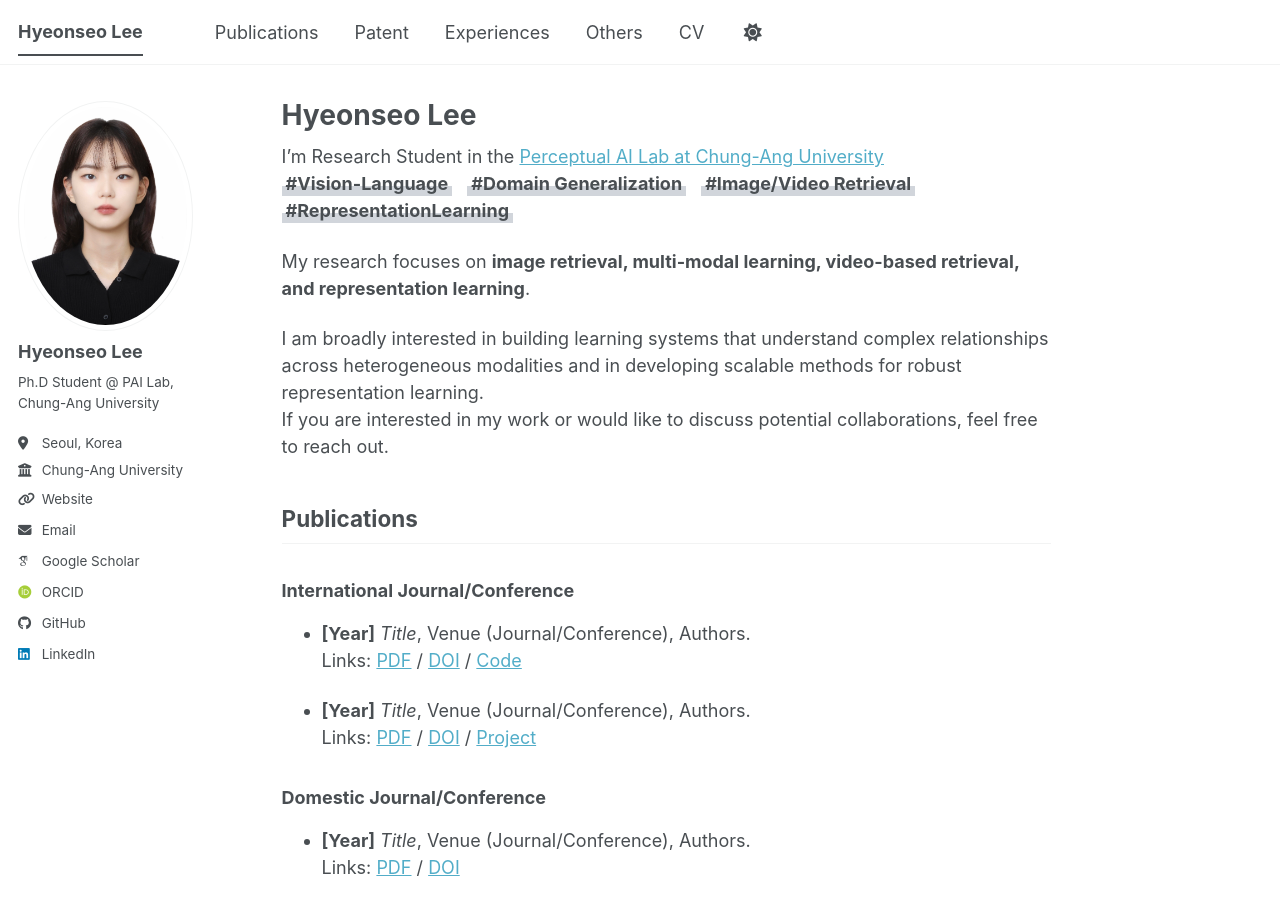
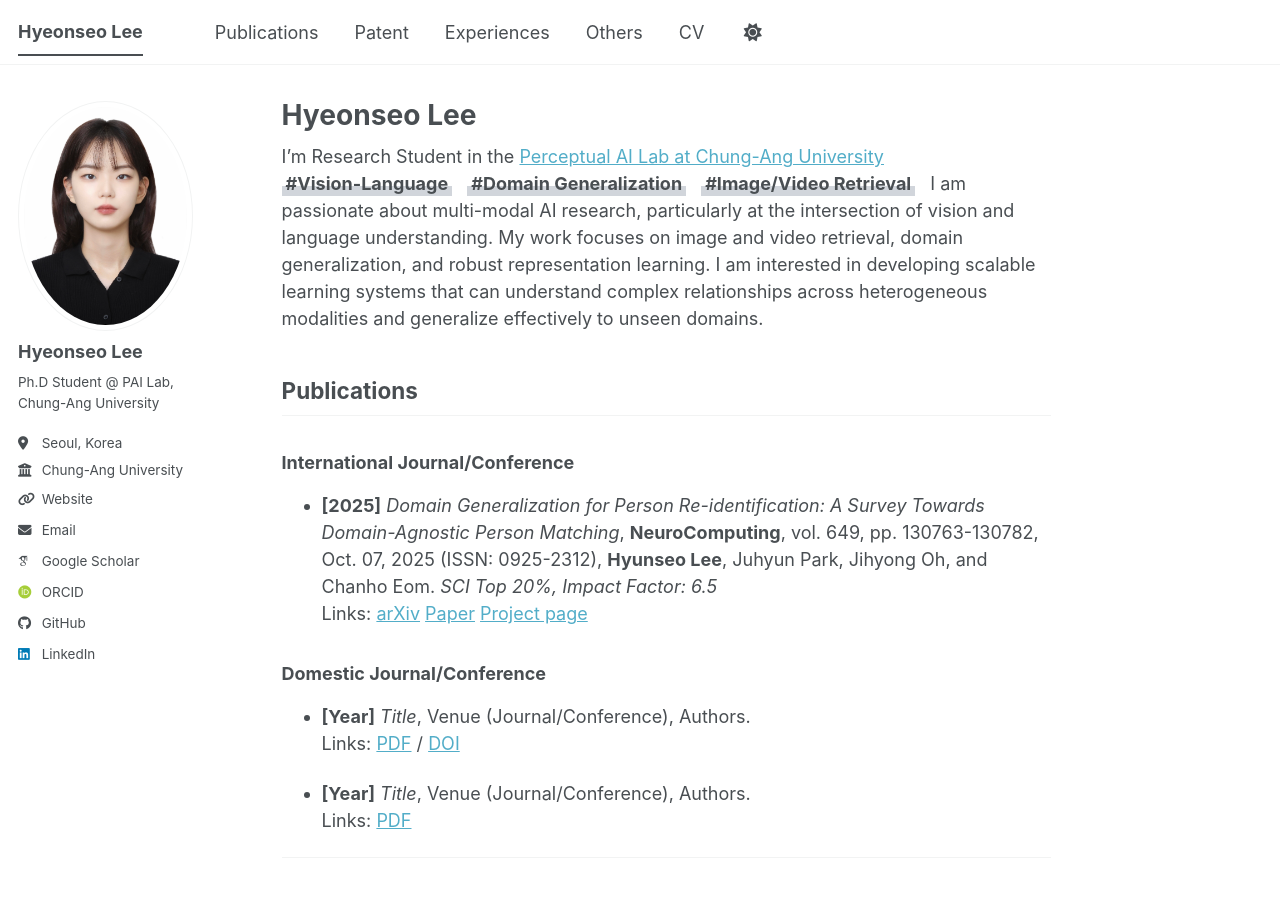
Before and after one commit to hyeonseo-o/hyeonseo-o.github.io, a Jekyll site: the page built from _pages/about.md, in a window 1280 px wide and 900 px high. Built offline with Jekyll 4.4.1, drawn with Linux system fonts in a browser that asks for light colours; some web fonts are replaced; a script bundle is joined from its source files by our own code; library files that are not in the unit come from our copies.

Commit message:
Update about.md

```diff
--- a/_pages/about.md
+++ b/_pages/about.md
@@ -17,23 +17,16 @@ I'm Research Student in the [Perceptual AI Lab at Chung-Ang University](https://
 <span class="tag"><strong>#Vision-Language</strong></span>
 <span class="tag"><strong>#Domain Generalization</strong></span>
 <span class="tag"><strong>#Image/Video Retrieval</strong></span>
-<span class="tag"><strong>#RepresentationLearning</strong></span>
-
-My research focuses on **image retrieval, multi-modal learning, video-based retrieval, and representation learning**.
-
-I am broadly interested in building learning systems that understand complex relationships across heterogeneous modalities and in developing scalable methods for robust representation learning.
-If you are interested in my work or would like to discuss potential collaborations, feel free to reach out.
-
-
+<!-- <span class="tag"><strong>#RepresentationLearning</strong></span> -->
+I am passionate about multi-modal AI research, particularly at the intersection of vision and language understanding.
+My work focuses on image and video retrieval, domain generalization, and robust representation learning. I am interested in developing scalable learning systems that can understand complex relationships across heterogeneous modalities and generalize effectively to unseen domains.
 
 ## Publications <a id="publications"></a>
 
 ### International Journal/Conference <a id="pub-intl"></a>
-- **[Year]** *Title*, Venue (Journal/Conference), Authors.
-  Links: [PDF](#) / [DOI](#) / [Code](#)
-
-- **[Year]** *Title*, Venue (Journal/Conference), Authors.
-  Links: [PDF](#) / [DOI](#) / [Project](#)
+- **[2025]** *Domain Generalization for Person Re-identification: A Survey Towards Domain-Agnostic Person Matching*, **NeuroComputing**, vol. 649, pp. 130763-130782, Oct. 07, 2025 (ISSN: 0925-2312), **Hyunseo Lee**, Juhyun Park, Jihyong Oh, and Chanho Eom.
+*SCI Top 20%, Impact Factor: 6.5*
+Links: [arXiv](https://arxiv.org/abs/2506.12413) [Paper](https://www.sciencedirect.com/science/article/pii/S0925231225014353?dgcid=author) [Project page](https://github.com/PerceptualAI-Lab/Awesome-Domain-Generalizable-Person-Re-ID)
 
 ### Domestic Journal/Conference <a id="pub-domestic"></a>
 - **[Year]** *Title*, Venue (Journal/Conference), Authors.
```
